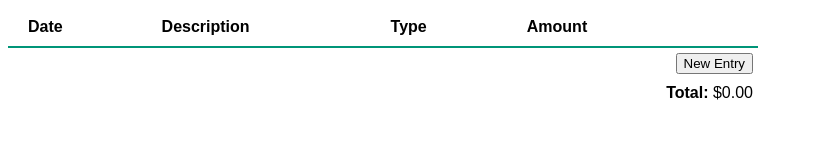
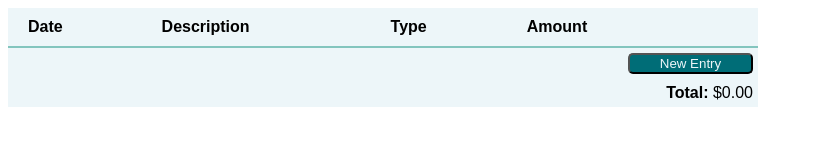
Before and after one commit to Maynardj123/budget-planner, a plain HTML site: page index.html in a window 1280 px wide. Shown: the whole page, without its empty margins (0-813 px from the left). Drawn offline with Linux system fonts and the light colour scheme.

Commit message:
some css changes and added a readme

```diff
--- a/css/main.css
+++ b/css/main.css
@@ -5,12 +5,14 @@
 
 .budget-tracker * {
     font-family: sans-serif;
+    /* color: #006D77; */
+    background-color: #EDF6F9;
 }
 
 .budget-tracker th {
     text-align: left;
     padding: 10px 20px;
-    border-bottom: 2px solid #009578;
+    border-bottom: 2px solid #83C5BE;
 }
 
 .budget-tracker td {
@@ -53,6 +55,13 @@
     background: rgba(255, 0, 0, 0.1);
 }
 
+.new-entry {
+    border-radius: 5px;
+    background-color: #006D77;
+    color: #EDF6F9;
+    width: 125px;
+}
+
 .controls,
 .summary {
     text-align: right;
```
Also changed, not shown: 1 other file.
